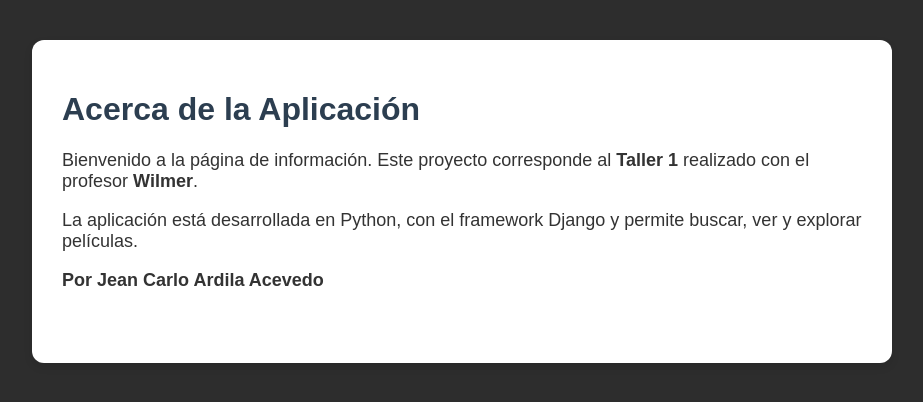
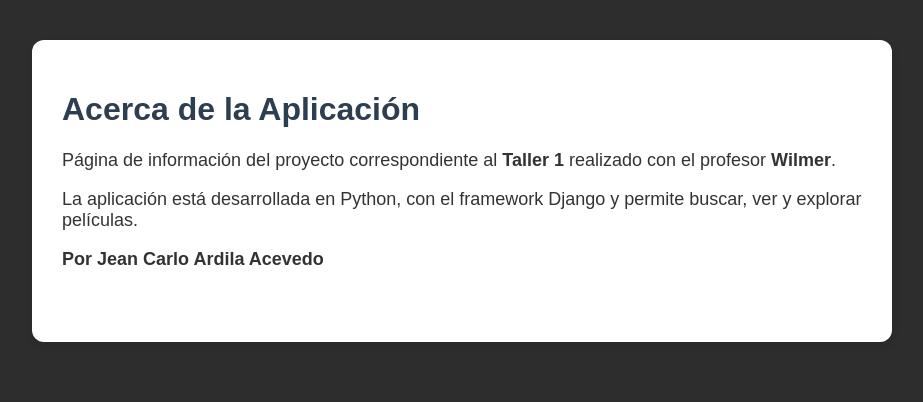
Before and after one commit to JeanArdila711/TallerP1, a Django app: page /about/ in a window 1280 px wide. Shown: the top 402 px of the page, without its empty margins (178-1101 px from the left). Run offline with Django 5.2, Linux system fonts and the light colour scheme.

Commit message:
Update about.html

```diff
--- a/moviereviews/movie/templates/about.html
+++ b/moviereviews/movie/templates/about.html
@@ -41,7 +41,7 @@
 <body>
     <div class="container">
         <h1>Acerca de la Aplicación</h1>
-        <p>Bienvenido a la página de información. Este proyecto corresponde al <strong>Taller 1</strong> realizado con el profesor <strong>Wilmer</strong>.</p>
+        <p>Página de información del proyecto correspondiente al <strong>Taller 1</strong> realizado con el profesor <strong>Wilmer</strong>.</p>
         <p>La aplicación está desarrollada en Python, con el framework Django y permite buscar, ver y explorar películas. </p>
         <p><strong>Por Jean Carlo Ardila Acevedo</strong></p>
 
```
